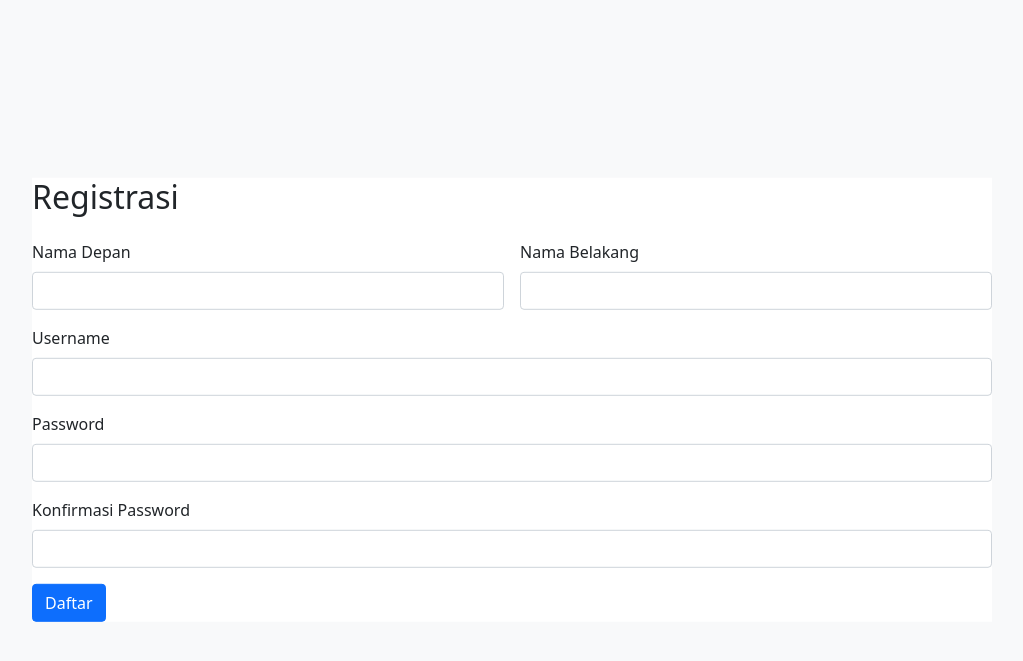
After one commit to RizkiPratama017/pw2023_223040017, a PHP site: template tubes/view/registrasi.view.php in a window 1280 px wide. The commit adds this page. Shown: the top 661 px of the page, without its empty margins (128-1151 px from the left). Run offline with PHP 8.4, Linux system fonts and the light colour scheme; the template is opened without the code that fills it, so the values that code supplies are empty.

Commit message:
registrasi bisa

```diff
--- a/tubes/function.php
+++ b/tubes/function.php
@@ -34,3 +34,16 @@ if (!function_exists('tambahnasional')) {
         return mysqli_affected_rows($conn);
     }
 }
+
+
+if (!function_exists('registrasi')) {
+    function registrasi($nama_dpn, $nama_blk, $username, $password)
+    {
+        $conn = koneksi();
+
+        $query = "INSERT INTO admin (nama_dpn, nama_blk, username, pass) VALUES ('$nama_dpn', '$nama_blk', '$username', '$password')";
+
+        mysqli_query($conn, $query) or die(mysqli_error($conn));
+        return mysqli_affected_rows($conn);
+    }
+}
--- a/tubes/login.php
+++ b/tubes/login.php
@@ -3,7 +3,8 @@ if (isset($_POST['submit'])) {
     require 'function.php';
     $user = $_POST['user'];
     $pass = $_POST['pass'];
-    $cek = mysqli_query($con, "SELECT * FROM admin WHERE username = '" . $user . "' AND password = '" . $pass . "'");
+    $conn = koneksi();
+    $cek = mysqli_query($conn, "SELECT * FROM admin WHERE username = '" . $user . "' AND pass = '" . $pass . "'");
     if (mysqli_num_rows($cek) > 0) {
         echo "<script>
         alert('Login Berhasil');
@@ -58,6 +59,7 @@ if (isset($_POST['submit'])) {
             </div> -->
             <button type="submit" name="submit" class="btn btn-primary">Login</button>
         </form>
+        <a href="registrasi.php">registrasi</a>
     </div>
 </body>
 <script src="https://cdn.jsdelivr.net/npm/@popperjs/core@2.9.2/dist/umd/popper.min.js" integrity="sha384-IQsoLXl5PILFhosVNubq5LC7Qb9DXgDA9i+tQ8Zj3iwWAwPtgFTxbJ8NT4GN1R8p" crossorigin="anonymous"></script>
--- /dev/null
+++ b/tubes/view/registrasi.view.php
@@ -0,0 +1,80 @@
+<?php require('partial/header.php'); ?>
+<?php require('function.php'); ?>
+
+<?php if (isset($_POST["register"])) {
+    $nama_dpn = $_POST['nama_dpn'];
+    $nama_blk = $_POST['nama_blk'];
+    $username = $_POST['username'];
+    $pass = $_POST['pass'];
+    $pass2 = $_POST['pass2'];
+
+    $hashedPassword = password_hash($password, PASSWORD_DEFAULT);
+
+    if ($pass !== $pass2) {
+        echo "Password dan konfirmasi password tidak cocok.";
+        exit();
+    }
+
+    $hashedPassword = password_hash($password, PASSWORD_DEFAULT);
+
+
+    if (isset($_POST["register"])) {
+
+        if (registrasi($nama_dpn, $nama_blk, $username, $hashedPassword) > 0) {
+            echo " <script>
+                    alert('data berhasil ditambahkan');
+                </script>";
+        }
+        header("Location: login.php");
+        exit();
+    }
+} ?>
+
+
+<!DOCTYPE html>
+<html lang="en">
+
+<head>
+    <meta charset="UTF-8">
+    <meta http-equiv="X-UA-Compatible" content="IE=edge">
+    <meta name="viewport" content="width=device-width, initial-scale=1.0">
+
+    <link href="https://cdn.jsdelivr.net/npm/bootstrap@5.0.2/dist/css/bootstrap.min.css" rel="stylesheet" integrity="sha384-EVSTQN3/azprG1Anm3QDgpJLIm9Nao0Yz1ztcQTwFspd3yD65VohhpuuCOmLASjC" crossorigin="anonymous">
+    <title>Registrasi</title>
+</head>
+
+<body class="bg-light">
+    <div class="register w-75 position-absolute top-50 start-50 translate-middle bg-white">
+        <form class="row g-3 " action="" method="POST">
+            <h2>Registrasi</h2>
+            <div class="col-md-6">
+                <label for="nama_dpn" class="form-label">Nama Depan</label>
+                <input type="text" name="nama_dpn" class="form-control" id="nama_dpn">
+            </div>
+            <div class="col-md-6">
+                <label for="nama_blk" class="form-label">Nama Belakang</label>
+                <input type="text" name="nama_blk" class="form-control" id="nama_blk">
+            </div>
+            <div class="col-12">
+                <label for="username" class="form-label">Username</label>
+                <input type="text" name="username" class="form-control" id="username">
+            </div>
+            <div class="col-12">
+                <label for="pass" class="form-label">Password</label>
+                <input type="password" name="pass" class="form-control" id="pass">
+            </div>
+            <div class="col-12">
+                <label for="pass2" class="form-label">Konfirmasi Password</label>
+                <input type="password" name="pass2" class="form-control" id="pass2">
+            </div>
+            <div class="col-12">
+                <button type="submit" name="register" class="btn btn-primary">Daftar</button>
+            </div>
+        </form>
+
+    </div>
+</body>
+<script src="https://cdn.jsdelivr.net/npm/@popperjs/core@2.9.2/dist/umd/popper.min.js" integrity="sha384-IQsoLXl5PILFhosVNubq5LC7Qb9DXgDA9i+tQ8Zj3iwWAwPtgFTxbJ8NT4GN1R8p" crossorigin="anonymous"></script>
+<script src="https://cdn.jsdelivr.net/npm/bootstrap@5.0.2/dist/js/bootstrap.min.js" integrity="sha384-cVKIPhGWiC2Al4u+LWgxfKTRIcfu0JTxR+EQDz/bgldoEyl4H0zUF0QKbrJ0EcQF" crossorigin="anonymous"></script>
+
+</html>
```
Also changed, not shown: tubes/registrasi.php (+12 -64 lines).
